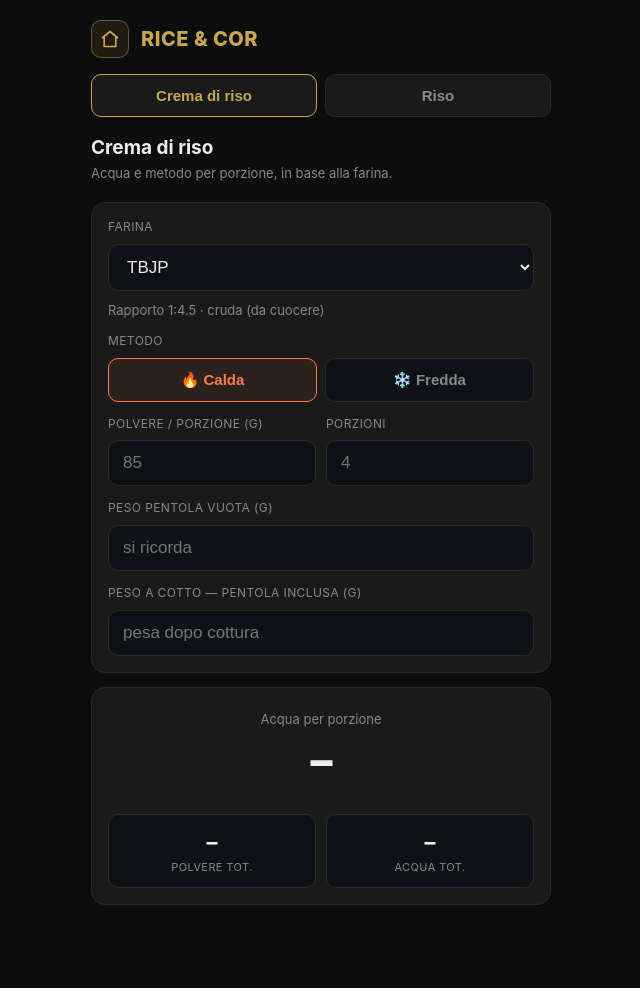
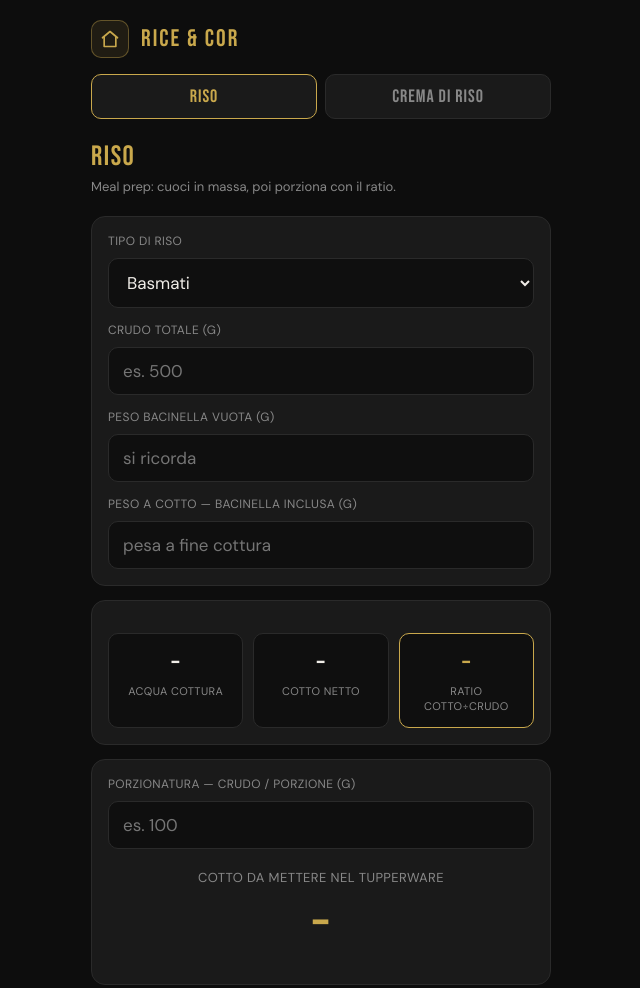
Before and after one commit to EPol91/espresso-log-app, a website: page rice-cor/index.html in a window 1280 px wide. Shown: the whole page, without its empty margins (319-959 px from the left). Before the commit the page ends 959 px from the top, so only its background shows below. Drawn offline with Linux system fonts and the light colour scheme.

Commit message:
RICE & COR: tab Riso primo + default, stile app uniformato (font Bebas/DM Sans, oro) mantenendo colori caldo/freddo

```diff
--- a/rice-cor/index.html
+++ b/rice-cor/index.html
@@ -3,7 +3,8 @@
 <head>
 <meta charset="UTF-8">
 <meta name="viewport" content="width=device-width, initial-scale=1.0, maximum-scale=1.0, user-scalable=no">
-<title>Crema di riso — calcolo acqua</title>
+<title>RICE &amp; COR — calcolo acqua</title>
+<link rel="stylesheet" href="../fonts/fonts.css">
 <style>
   :root{
     --bg:#0d0d0d; --card:#1a1a1a; --line:#2a2a2a; --txt:#f0ede8;
@@ -13,34 +14,34 @@
   .pio-home:active{transform:scale(0.92)}
   .pio-home svg{width:20px;height:20px}
   .pio-topbar{display:flex;align-items:center;gap:12px;margin-bottom:16px}
-  .pio-topbar .pio-name{font-size:20px;font-weight:800;letter-spacing:.5px;color:var(--gold)}
+  .pio-topbar .pio-name{font-family:'Bebas Neue',sans-serif;font-size:24px;font-weight:400;letter-spacing:2px;color:var(--gold)}
   *{box-sizing:border-box;-webkit-tap-highlight-color:transparent}
   body{margin:0;background:var(--bg);color:var(--txt);
-    font-family:-apple-system,BlinkMacSystemFont,"Segoe UI",Roboto,sans-serif;
+    font-family:'DM Sans',sans-serif;
     padding:20px 16px 40px;line-height:1.4}
   .wrap{max-width:460px;margin:0 auto}
-  h1{font-size:19px;font-weight:700;margin:0 0 2px}
+  h1{font-family:'Bebas Neue',sans-serif;font-size:28px;font-weight:400;letter-spacing:1.5px;color:var(--gold);margin:0 0 2px}
   .sub{color:var(--mut);font-size:13px;margin:0 0 20px}
   .card{background:var(--card);border:1px solid var(--line);border-radius:14px;padding:16px;margin-bottom:14px}
   label{display:block;font-size:12px;color:var(--mut);text-transform:uppercase;letter-spacing:.4px;margin-bottom:8px}
-  select,input{width:100%;background:#0e1116;border:1px solid var(--line);color:var(--txt);
-    font-size:17px;padding:12px 14px;border-radius:10px;outline:none}
+  select,input{width:100%;background:#0f0f0f;border:1px solid var(--line);color:var(--txt);
+    font-family:'DM Sans',sans-serif;font-size:17px;padding:12px 14px;border-radius:10px;outline:none}
   select:focus,input:focus{border-color:var(--gold)}
   .row{display:flex;gap:10px}
   .row>div{flex:1}
   .seg{display:flex;gap:8px;margin-top:4px}
-  .seg button{flex:1;background:#0e1116;border:1px solid var(--line);color:var(--mut);
-    font-size:15px;font-weight:600;padding:12px;border-radius:10px;cursor:pointer}
+  .seg button{flex:1;background:#0f0f0f;border:1px solid var(--line);color:var(--mut);
+    font-family:'DM Sans',sans-serif;font-size:15px;font-weight:600;padding:12px;border-radius:10px;cursor:pointer}
   .seg button.on-hot{border-color:var(--hot);color:var(--hot);background:rgba(255,122,69,.08)}
   .seg button.on-cold{border-color:var(--cold);color:var(--cold);background:rgba(63,182,255,.08)}
   .mt{margin-top:14px}
   .res{text-align:center;padding:6px 0}
-  .big{font-size:44px;font-weight:800;letter-spacing:-1px}
-  .big span{font-size:20px;color:var(--mut);font-weight:600}
-  .reslbl{color:var(--mut);font-size:13px;margin-bottom:2px}
+  .big{font-family:'Bebas Neue',sans-serif;font-size:52px;font-weight:400;letter-spacing:1px;color:var(--gold)}
+  .big span{font-size:22px;color:var(--mut);font-weight:400}
+  .reslbl{color:var(--mut);font-size:13px;margin-bottom:2px;text-transform:uppercase;letter-spacing:.4px}
   .grid{display:flex;gap:10px;margin-top:16px}
-  .grid .cell{flex:1;background:#0e1116;border:1px solid var(--line);border-radius:10px;padding:12px;text-align:center}
-  .cell .v{font-size:22px;font-weight:700}
+  .grid .cell{flex:1;background:#0f0f0f;border:1px solid var(--line);border-radius:10px;padding:12px;text-align:center}
+  .cell .v{font-family:'Bebas Neue',sans-serif;font-size:26px;font-weight:400;letter-spacing:.5px}
   .cell .k{font-size:11px;color:var(--mut);text-transform:uppercase;letter-spacing:.4px;margin-top:2px}
   .method{display:inline-flex;align-items:center;gap:6px;font-size:14px;font-weight:600;
     padding:7px 12px;border-radius:20px;margin-top:14px}
@@ -51,7 +52,7 @@
   .ratio-tag{color:var(--mut);font-size:13px;margin-top:10px}
   .tabs{display:flex;gap:8px;margin-bottom:18px}
   .tab{flex:1;background:var(--card);border:1px solid var(--line);color:var(--mut);
-    font-size:15px;font-weight:600;padding:12px;border-radius:10px;cursor:pointer}
+    font-family:'Bebas Neue',sans-serif;font-size:18px;letter-spacing:1px;font-weight:400;padding:11px;border-radius:10px;cursor:pointer}
   .tab.on{border-color:var(--gold);color:var(--gold)}
 </style>
 </head>
@@ -64,11 +65,11 @@
     <span class="pio-name">RICE &amp; COR</span>
   </div>
   <div class="tabs">
-    <button id="tabCrema" class="tab on" onclick="showTab('crema')">Crema di riso</button>
-    <button id="tabRiso" class="tab" onclick="showTab('riso')">Riso</button>
+    <button id="tabRiso" class="tab on" onclick="showTab('riso')">Riso</button>
+    <button id="tabCrema" class="tab" onclick="showTab('crema')">Crema di riso</button>
   </div>
 
-  <div id="panelCrema">
+  <div id="panelCrema" style="display:none">
   <h1>Crema di riso</h1>
   <p class="sub">Acqua e metodo per porzione, in base alla farina.</p>
 
@@ -125,7 +126,7 @@
   </div>
   </div>
 
-  <div id="panelRiso" style="display:none">
+  <div id="panelRiso">
   <h1>Riso</h1>
   <p class="sub">Meal prep: cuoci in massa, poi porziona con il ratio.</p>
 
@@ -312,7 +313,7 @@ function saveRiso(){
 
 load();
 loadRiso();
-showTab(localStorage.getItem("crc_tab")||"crema");
+showTab(localStorage.getItem("crc_tab")||"riso");
 </script>
 </body>
 </html>
--- a/service-worker.js
+++ b/service-worker.js
@@ -1,4 +1,4 @@
-const CACHE_NAME = 'pol-in-one-v2';
+const CACHE_NAME = 'pol-in-one-v3';
 const ASSETS = [
   './',
   './index.html',
```
